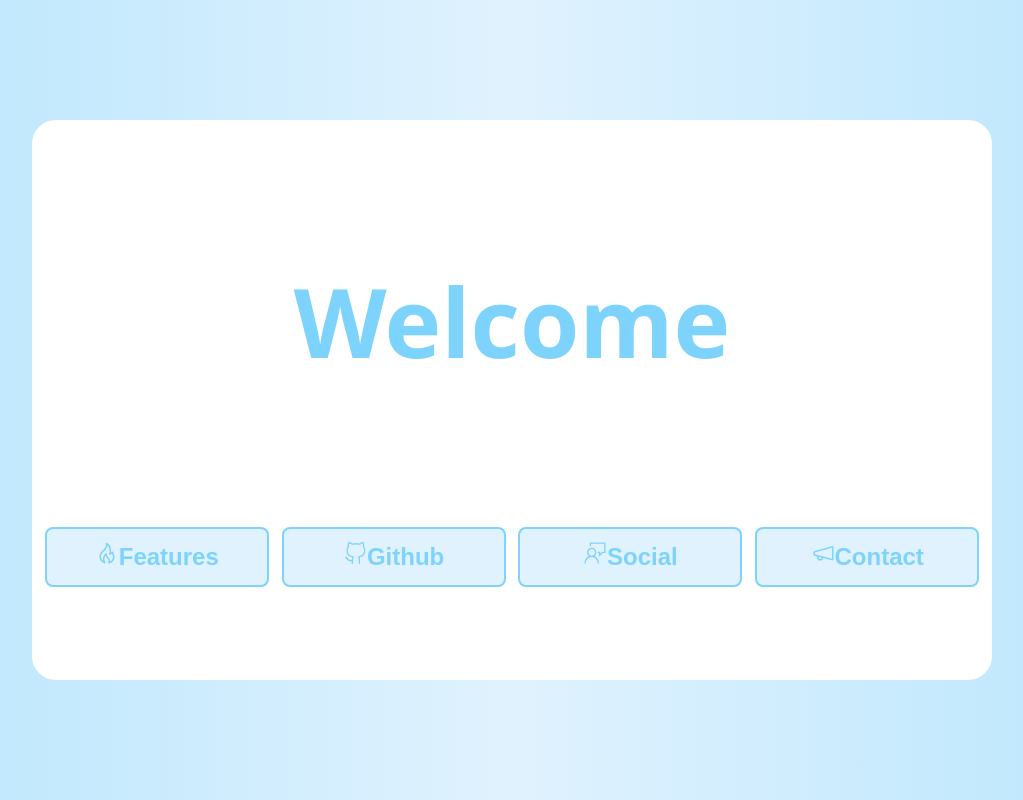
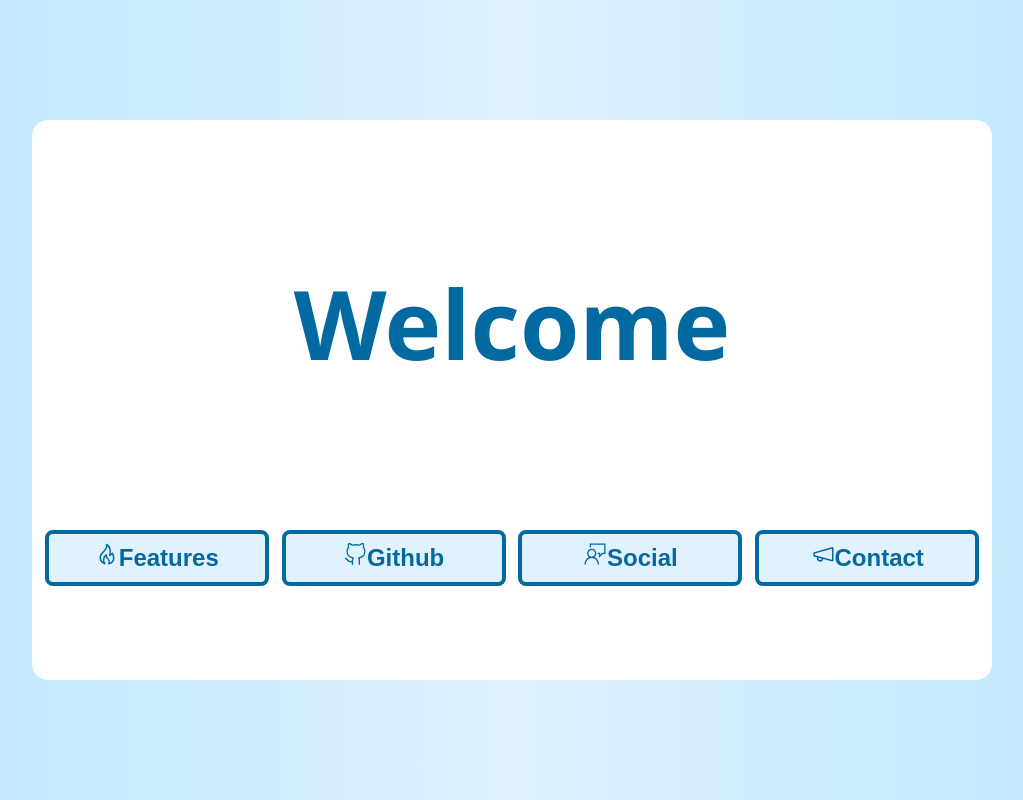
Before and after one commit to higorasilverio/NextJS_Portifolio, a Next.js app: page / in a window 1280 px wide. Shown: the whole page, without its empty margins (128-1151 px from the left). Built offline with nearby package versions, Linux system fonts and the light colour scheme.

Commit message:
💄 (general): improve styles and theme usage

```diff
--- a/src/components/Button/styles.ts
+++ b/src/components/Button/styles.ts
@@ -1,23 +1,23 @@
 import styled from 'styled-components'
 
 export const StyledButton = styled.button`
+  width: 14rem;
   font-weight: 700;
-  color: ${(props) => props.theme.pallete.blue[500]};
-  background-color: ${(props) => props.theme.pallete.blue[100]};
-  border-width: 2px;
+  color: ${({ theme }) => theme.pallete.blue[500]};
+  background-color: ${({ theme }) => theme.pallete.blue[100]};
+  border-width: ${({ theme }) => theme.rawSizes.xs};
+  border-color: ${({ theme }) => theme.pallete.blue[500]};
   border-style: solid;
-  border-color: ${(props) => props.theme.pallete.blue[500]};
-  border-radius: 0.5rem;
-  width: 14rem;
-  padding-top: 0.75rem;
-  padding-bottom: 0.75rem;
-  margin-top: 0.25rem;
-  margin-bottom: 0.25rem;
-  font-size: 1.25rem;
-  line-height: 1.75rem;
+  border-radius: ${({ theme }) => theme.rawSizes.sm};
+  padding-top: ${({ theme }) => theme.rawSizes.sm};
+  padding-bottom: ${({ theme }) => theme.rawSizes.sm};
+  margin-top: ${({ theme }) => theme.rawSizes.xs};
+  margin-bottom: ${({ theme }) => theme.rawSizes.xs};
+  font-size: ${({ theme }) => theme.rawSizes.lg};
+  line-height: ${({ theme }) => theme.rawSizes.lg};
 
   @media (min-width: 640px) {
-    font-size: 1.5rem;
-    line-height: 2rem;
+    font-size: ${({ theme }) => theme.rawSizes.lg};
+    line-height: ${({ theme }) => theme.rawSizes.xl};
   }
 `
--- a/src/components/FlexCol/styles.ts
+++ b/src/components/FlexCol/styles.ts
@@ -1,13 +1,13 @@
 import styled from 'styled-components'
 
 export const Container = styled.div`
+  width: 100%;
   display: flex;
   flex-direction: row;
   justify-content: space-evenly;
   align-items: center;
-  width: 100%;
 
-  @media (min-width: 640px) {
+  @media (min-width: 1280px) {
     flex-direction: column;
   }
 `
--- a/src/components/FlexRow/styles.ts
+++ b/src/components/FlexRow/styles.ts
@@ -1,13 +1,13 @@
 import styled from 'styled-components'
 
 export const Container = styled.div`
+  width: 100%;
   display: flex;
   flex-direction: column;
   justify-content: space-evenly;
   align-items: center;
-  width: 100%;
 
-  @media (min-width: 640px) {
+  @media (min-width: 1280px) {
     flex-direction: row;
   }
 `
--- a/src/components/Paper/styles.ts
+++ b/src/components/Paper/styles.ts
@@ -1,14 +1,14 @@
 import styled from 'styled-components'
 
 export const Container = styled.div`
+  width: 85%;
+  height: 85%;
   display: flex;
   flex-direction: column;
   justify-content: space-evenly;
   align-items: center;
-  background-color: ${(props) => props.theme.pallete.light[100]};
-  border-radius: 1.5rem;
-  width: 85%;
-  height: 85%;
+  background-color: ${({ theme }) => theme.pallete.light[100]};
+  border-radius: ${({ theme }) => theme.rawSizes.md};
 
   @media (min-width: 640px) {
     width: 75%;
--- a/src/components/Title/styles.ts
+++ b/src/components/Title/styles.ts
@@ -3,12 +3,11 @@ import styled from 'styled-components'
 export const Header = styled.h1`
   font-family: 'Segoe UI', 'Helvetica Neue', Arial, 'Apple Color Emoji';
   font-weight: 900;
-  color: ${(props) => props.theme.pallete.blue[500]};
-  font-size: 3rem;
+  color: ${({ theme }) => theme.pallete.blue[500]};
+  font-size: ${({ theme }) => theme.rawSizes.xlm};
   line-height: 1;
 
   @media (min-width: 640px) {
-    font-size: 6rem;
-    line-height: 1;
+    font-size: ${({ theme }) => theme.rawSizes.xxlm};
   }
 `
--- a/src/components/Wrapper/styles.ts
+++ b/src/components/Wrapper/styles.ts
@@ -7,8 +7,8 @@ export const Container = styled.div`
   justify-content: center;
   align-items: center;
 
-  --hgo-grad-min: ${(props) => props.theme.pallete.blue[100]};
-  --hgo-grad-max: ${(props) => props.theme.pallete.blue[300]};
+  --hgo-grad-min: ${({ theme }) => theme.pallete.blue[100]};
+  --hgo-grad-max: ${({ theme }) => theme.pallete.blue[300]};
   --hgo-grad-stops: var(--hgo-grad-max), var(--hgo-grad-min), var(--hgo-grad-max);
   background-image: linear-gradient(to right, var(--hgo-grad-stops));
 `
--- a/styles/theme.ts
+++ b/styles/theme.ts
@@ -5,7 +5,9 @@ const gridBasedSizes = {
   md: '1rem',
   lg: '1.5rem',
   xl: '2rem',
-  xxl: '4rem'
+  xlm: '3rem',
+  xxl: '4rem',
+  xxlm: '6rem'
 }
 
 export const theme = {
@@ -28,7 +30,7 @@ export const theme = {
     blue: {
       100: '#E0F2FE',
       300: '#BAE6FD',
-      500: '#7DD3FC'
+      500: '#0369A1'
     },
     success: {
       100: '#01B36A',
@@ -46,13 +48,7 @@ export const theme = {
       500: '#FF672D'
     }
   },
-  padding: {
-    ...gridBasedSizes
-  },
-  margin: {
-    ...gridBasedSizes
-  },
-  fontSize: {
+  rawSizes: {
     ...gridBasedSizes
   }
 }
```
